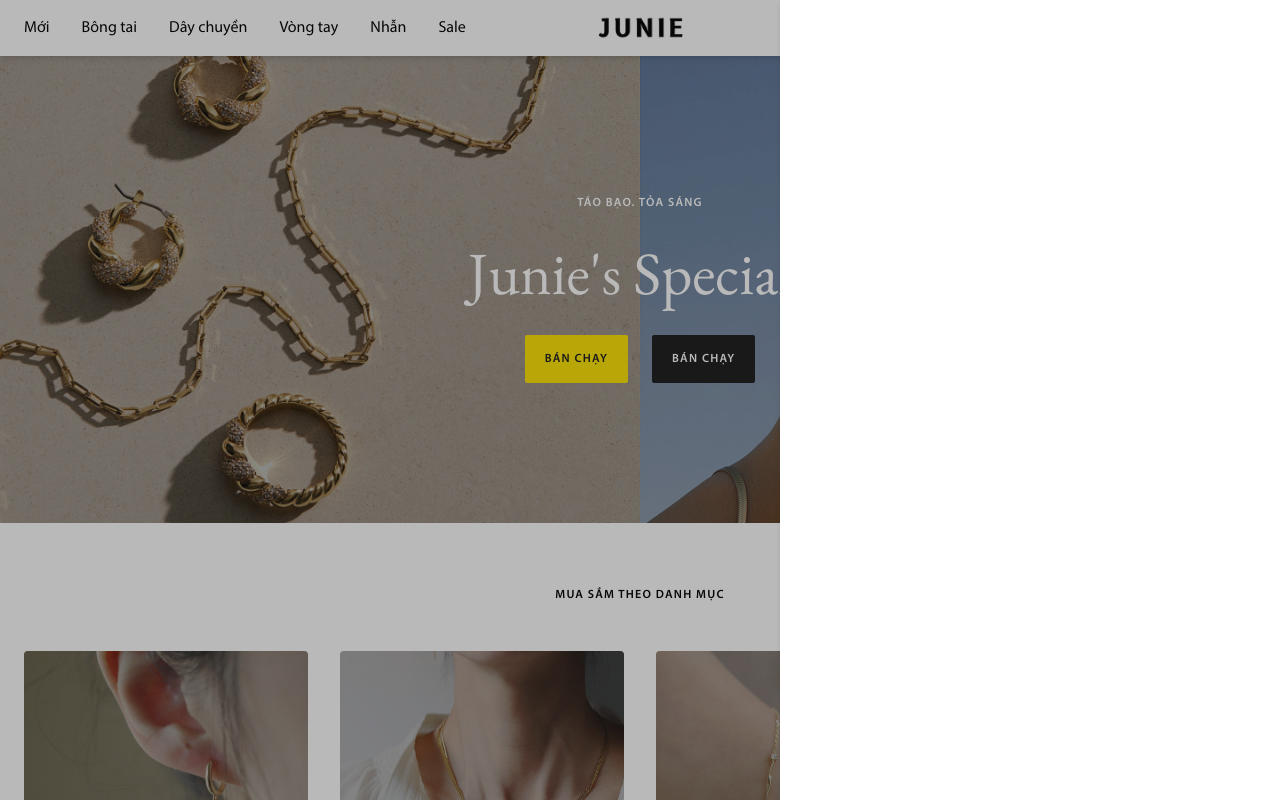
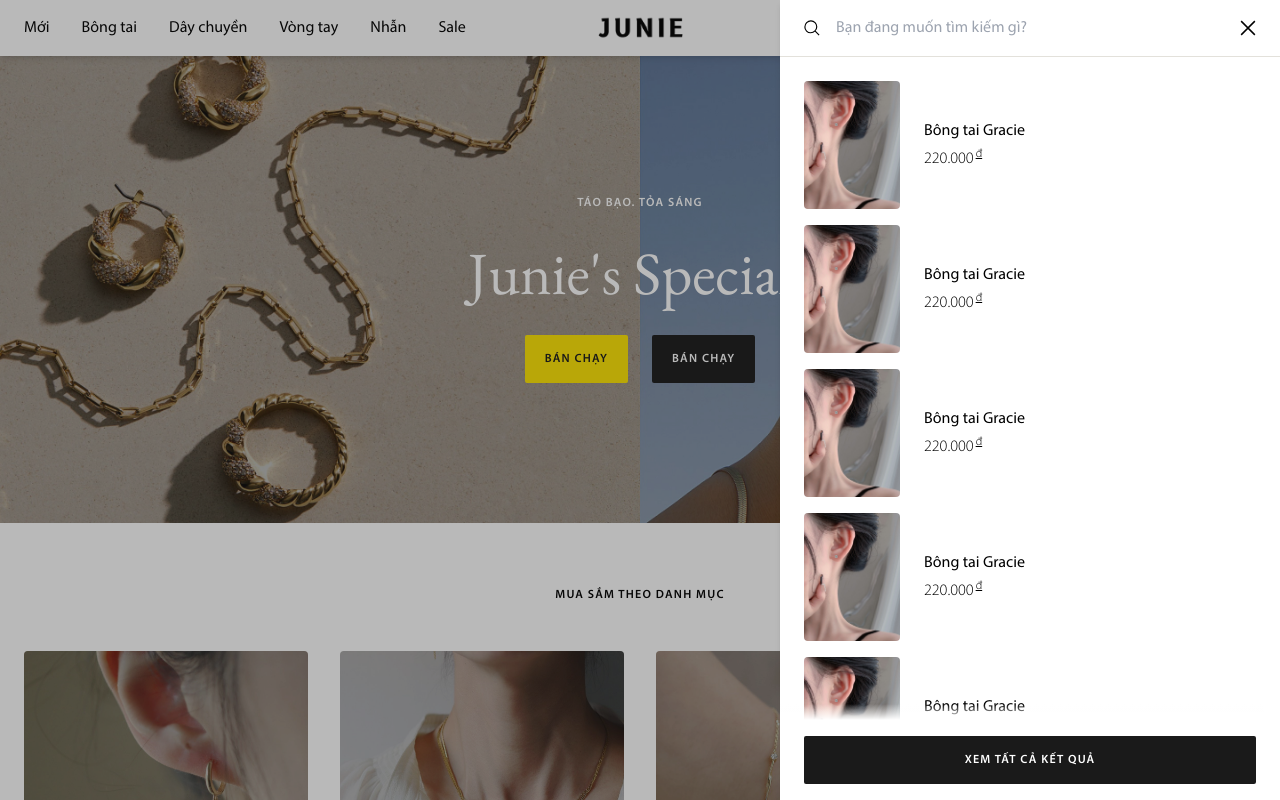
Before and after one commit to tranbaolam26902/junie-store-reactjs, a React (Vite) app in the folder src/junie-store-ui/: page / in a window 1280 px wide. Both pictures are taken after a click on the button "Tìm kiếm". Shown: the top 800 px of the page. Built offline with nearby package versions, Linux system fonts and the light colour scheme.

Commit message:
add search section

```diff
--- a/src/junie-store-ui/src/assets/icons/index.jsx
+++ b/src/junie-store-ui/src/assets/icons/index.jsx
@@ -7,6 +7,7 @@
 import giftIcon from './gift.svg';
 import hamburgerIcon from './hamburger.svg';
 import instagramIcon from './instagram.svg';
+import rightArrowIcon from './right-arrow.svg';
 import searchIcon from './search.svg';
 import tiktokIcon from './tiktok.svg';
 import userIcon from './user.svg';
@@ -21,6 +22,7 @@
     gift: giftIcon,
     hamburger: hamburgerIcon,
     instagram: instagramIcon,
+    rightArrow: rightArrowIcon,
     search: searchIcon,
     tiktok: tiktokIcon,
     user: userIcon
--- a/src/junie-store-ui/src/components/shared/Header.jsx
+++ b/src/junie-store-ui/src/components/client/Header.jsx
@@ -7,8 +7,9 @@
 import { images } from '@assets/images';
 
 // Components
-import { Container, SidebarModal } from '@components/shared';
-import { Underline } from '@components/shared/animations';
+import { Button, Container, SidebarModal } from '@components/shared';
+import { SearchResultItem } from '@components/client';
+import { Loading, Underline } from '@components/shared/animations';
 
 // Temp categories
 const categories = [
@@ -43,12 +44,30 @@
         slug: '/categories/sale'
     }
 ];
+// Temp search result items
+const searchResultItems = [
+    {
+        id: 1,
+        name: 'Bông tai Gracie',
+        slug: 'gracie',
+        price: 220000,
+        image: images.product
+    },
+    {
+        id: 2,
+        name: 'Bông tai Gabi',
+        slug: 'gabi',
+        price: 275000,
+        image: images.productHover
+    }
+];
 
 export default function Header() {
     // States
     const [showMobileNavbar, setShowMobileNavbar] = useState(false);
     const [showSearch, setShowSearch] = useState(false);
     const [showCart, setShowCart] = useState(false);
+    const [isFetching, setIsFetching] = useState(false);
 
     // Event handlers
     const handleShowMobileNavbar = () => {
@@ -148,7 +167,46 @@
             {/* End: Mobile navbar */}
 
             {/* Start: Search section */}
-            <SidebarModal right show={showSearch} onHide={handleHideSearch}></SidebarModal>
+            <SidebarModal right show={showSearch} onHide={handleHideSearch}>
+                <div className='flex flex-col h-full'>
+                    <div className='flex items-center gap-4 px-6 py-4 border-b border-gray'>
+                        <img src={icons.search} alt='search-icon' className='w-4' />
+                        <input
+                            type='text'
+                            autoFocus
+                            placeholder='Bạn đang muốn tìm kiếm gì?'
+                            className='flex-1 outline-none border-none'
+                        />
+                        <button type='button' className='-m-2 p-2' onClick={handleHideSearch}>
+                            <img src={icons.close} alt='close-icon' className='w-4' />
+                        </button>
+                    </div>
+                    <section className='flex-1 overflow-y-auto'>
+                        {isFetching ? (
+                            <div className='flex items-center justify-center h-full'>
+                                <Loading />
+                            </div>
+                        ) : (
+                            <div className='flex flex-col gap-4 p-6'>
+                                {searchResultItems.map((product) => (
+                                    <>
+                                        <SearchResultItem key={product.id} product={product} />
+                                        <SearchResultItem key={product.id} product={product} />
+                                        <SearchResultItem key={product.id} product={product} />
+                                        <SearchResultItem key={product.id} product={product} />
+                                        <SearchResultItem key={product.id} product={product} />
+                                        <SearchResultItem key={product.id} product={product} />
+                                    </>
+                                ))}
+                            </div>
+                        )}
+                    </section>
+                    <div className='relative px-6 py-4'>
+                        <Button text='Xem tất cả kết quả' secondary full />
+                        <div className='absolute -top-4 left-0 right-4 h-4 bg-gradient-to-t from-primary to-transparent'></div>
+                    </div>
+                </div>
+            </SidebarModal>
             {/* End: Search section */}
 
             {/* Start: Cart section */}
--- a/src/junie-store-ui/src/components/client/Layout.jsx
+++ b/src/junie-store-ui/src/components/client/Layout.jsx
@@ -2,8 +2,7 @@
 import { Outlet } from 'react-router-dom';
 
 // Components
-import { Header } from '@components/shared';
-import { Footer } from '@components/client';
+import { Header, Footer } from '@components/client';
 
 export default function Layout() {
     return (
--- /dev/null
+++ b/src/junie-store-ui/src/components/client/SearchResultItem.jsx
@@ -0,0 +1,25 @@
+// Libraries
+import { Link } from 'react-router-dom';
+
+// Assets
+import { icons } from '@assets/icons';
+
+export default function SearchResultItem({ product }) {
+    return (
+        <Link to={`/products/${product.slug}`} className='relative flex items-center gap-6 pr-8 group'>
+            <img src={product.image} alt={product.slug} className='w-24 rounded' />
+            <div className='flex-1 flex flex-col gap-1'>
+                <span className='line-clamp-1 break-words'>{product.name}</span>
+                <span className='font-thin'>
+                    {new Intl.NumberFormat('vi-VN').format(product.price)}
+                    <sup className='pl-0.5 underline'>đ</sup>
+                </span>
+            </div>
+            <img
+                src={icons.rightArrow}
+                alt='arrow-icon'
+                className='absolute top-1/2 right-0 w-4 transition duration-200 -translate-y-1/2 translate-x-full opacity-0 group-hover:translate-x-0 group-hover:opacity-100'
+            />
+        </Link>
+    );
+}
--- a/src/junie-store-ui/src/components/client/index.jsx
+++ b/src/junie-store-ui/src/components/client/index.jsx
@@ -1,3 +1,5 @@
 export { default as ClientLayout } from './Layout';
+export { default as Header } from './Header';
 export { default as Footer } from './Footer';
 export { default as ProductItem } from './ProductItem';
+export { default as SearchResultItem } from './SearchResultItem';
--- /dev/null
+++ b/src/junie-store-ui/src/components/shared/animations/Loading.jsx
@@ -0,0 +1,10 @@
+export default function Loading() {
+    return (
+        <div className='lds-ring relative inline-block w-20 h-20'>
+            <div className='absolute m-2 w-16 h-16 border-[0.5rem] border-t-secondary border-x-transparent border-b-transparent rounded-[50%] animate-[spin_1.2s_ease-in-out_infinite]'></div>
+            <div className='absolute m-2 w-16 h-16 border-[0.5rem] border-t-secondary border-x-transparent border-b-transparent rounded-[50%] animate-[spin_1.2s_ease-in-out_infinite] delay-[-0.45s]'></div>
+            <div className='absolute m-2 w-16 h-16 border-[0.5rem] border-t-secondary border-x-transparent border-b-transparent rounded-[50%] animate-[spin_1.2s_ease-in-out_infinite] delay-[-0.3s]'></div>
+            <div className='absolute m-2 w-16 h-16 border-[0.5rem] border-t-secondary border-x-transparent border-b-transparent rounded-[50%] animate-[spin_1.2s_ease-in-out_infinite] delay-[-0.15s]'></div>
+        </div>
+    );
+}
--- a/src/junie-store-ui/src/components/shared/animations/index.jsx
+++ b/src/junie-store-ui/src/components/shared/animations/index.jsx
@@ -1,3 +1,4 @@
+export { default as Loading } from './Loading';
 export { default as Fade } from './Fade';
 export { default as Slide } from './Slide';
 export { default as Underline } from './Underline';
--- a/src/junie-store-ui/src/components/shared/index.jsx
+++ b/src/junie-store-ui/src/components/shared/index.jsx
@@ -1,4 +1,3 @@
 export { default as Button } from './Button';
 export { default as Container } from './Container';
-export { default as Header } from './Header';
 export { default as SidebarModal } from './SidebarModal';
```
Also changed, not shown: src/junie-store-ui/src/assets/icons/right-arrow.svg (added).
